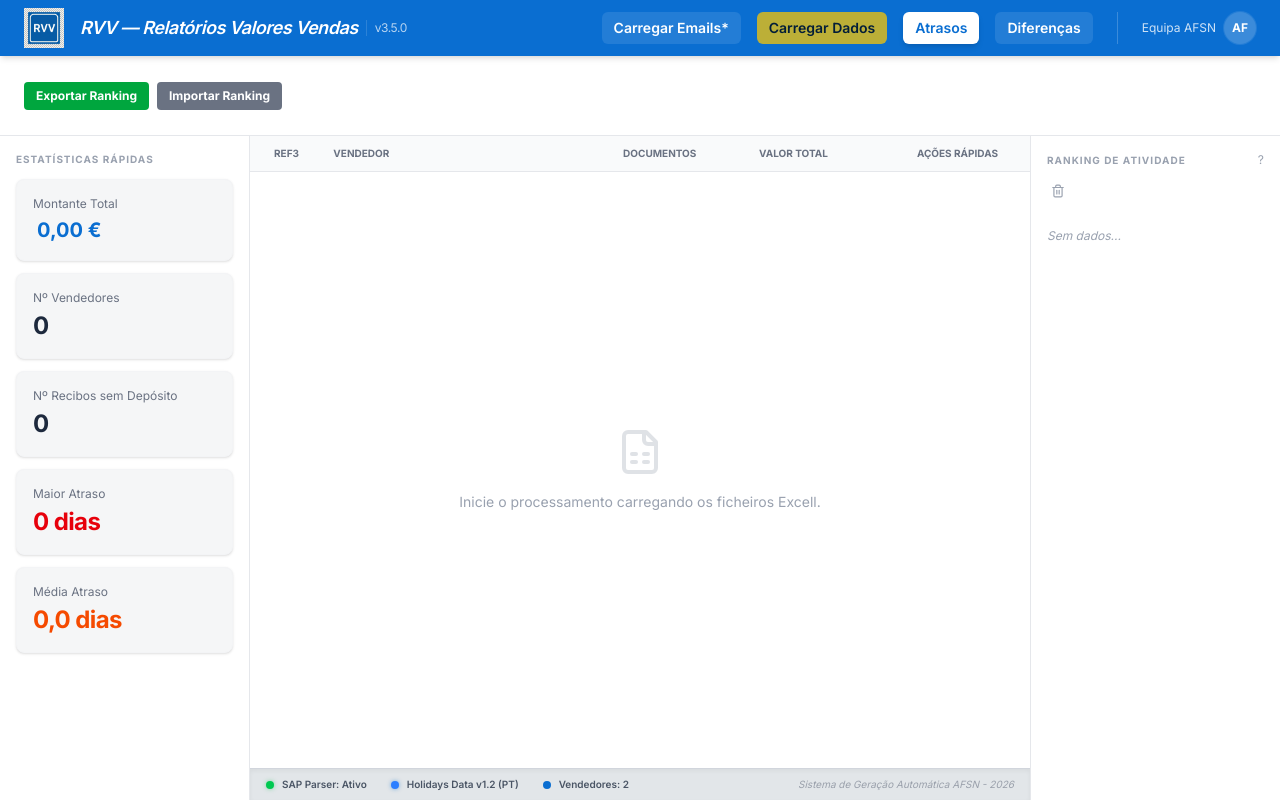
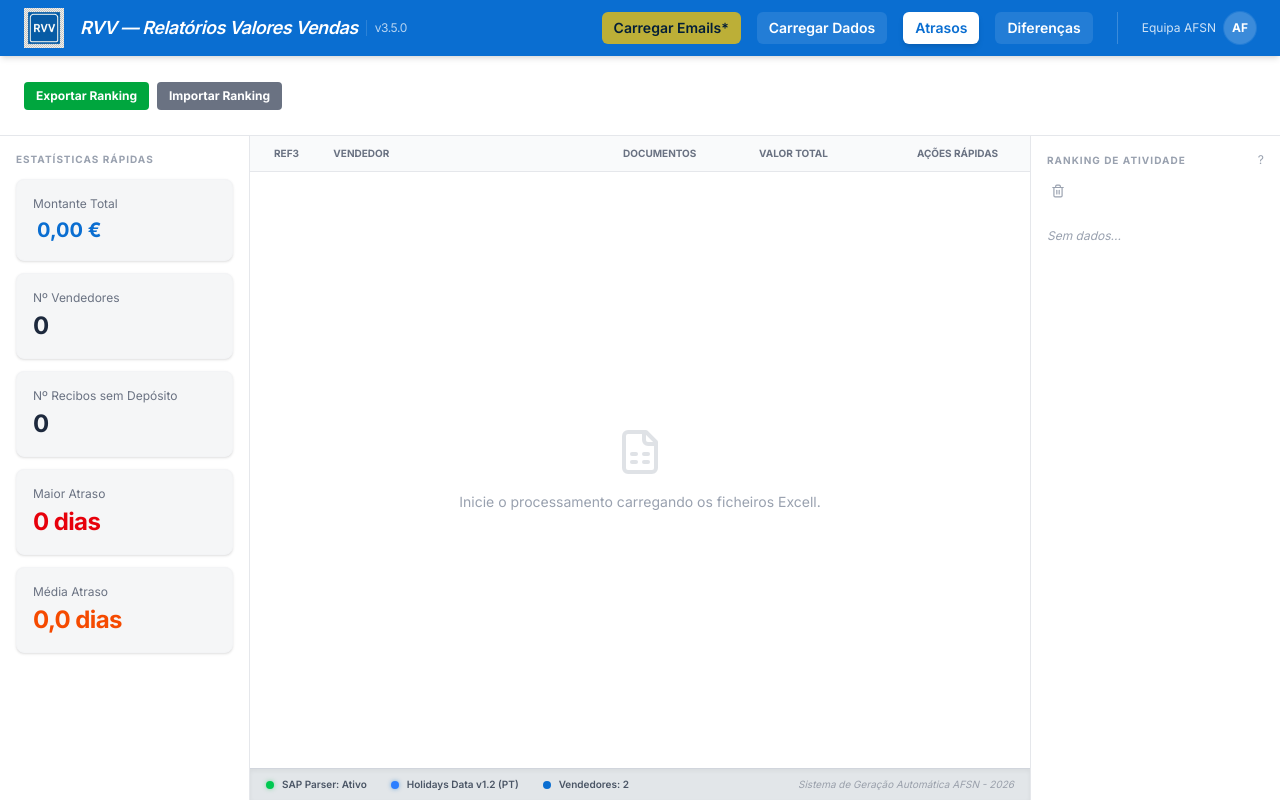
Before and after one commit to SumolCompalAFSN/relatorios-vendas, a React (Vite) app: page / in a window 1280 px wide. Built offline with nearby package versions, Linux system fonts and the light colour scheme.

Commit message:
Update App.tsx

```diff
--- a/src/App.tsx
+++ b/src/App.tsx
@@ -74,7 +74,7 @@ export default function App() {
   const [ranking, setRanking] = useState<any[]>([]);
   const [lastUpdate, setLastUpdate] = useState<string>("");
   const hasData = resultsAtraso.length > 0 || resultsDiferenca.length > 0;
-  const hasEmails = Object.keys(emails || {}).length > 0;
+  const hasEmails = localStorage.getItem("emails_config") !== null;
   const highlightEmails = !hasEmails;
   const highlightDados = hasEmails && !hasData;
   const highlightTabs = hasEmails && hasData;
```
